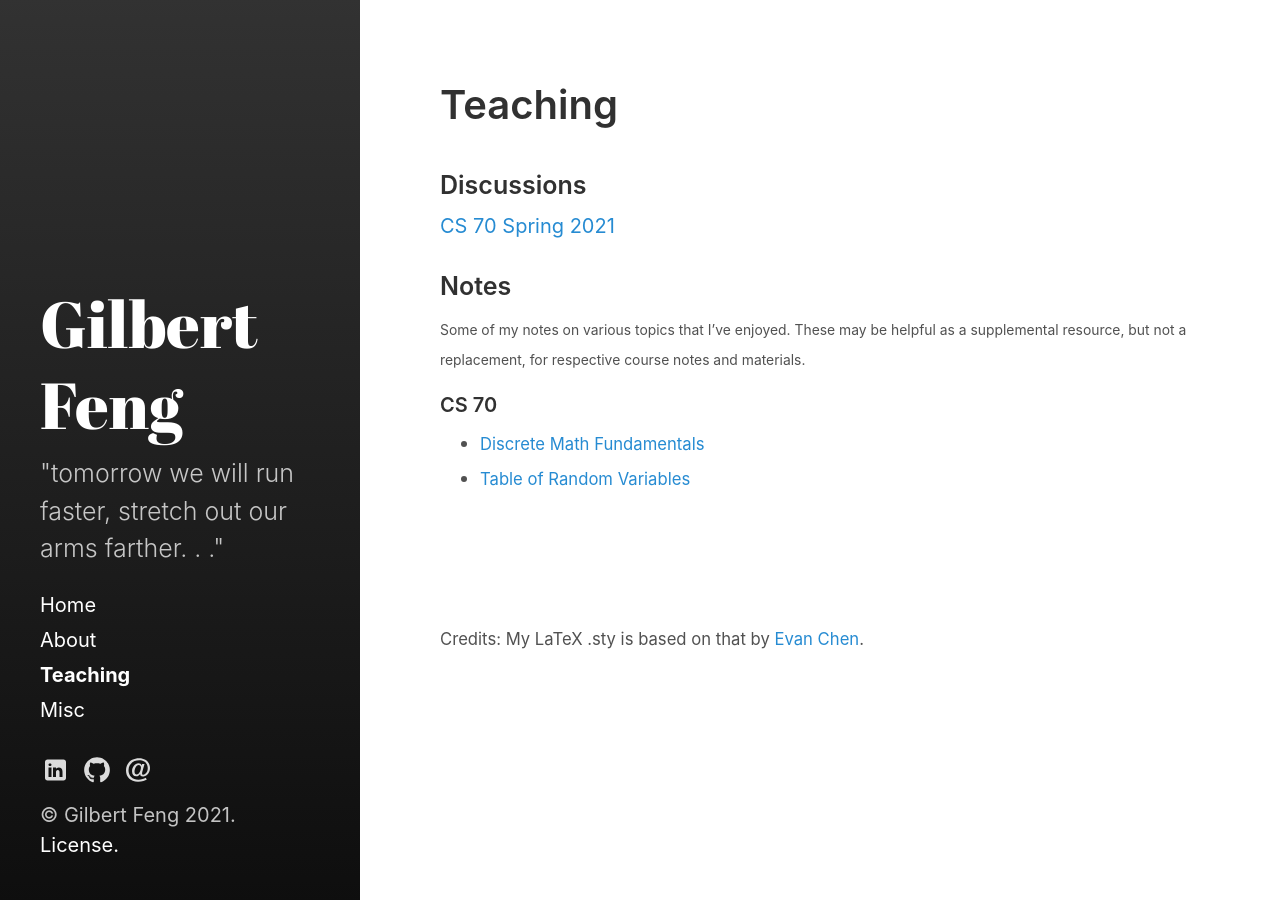
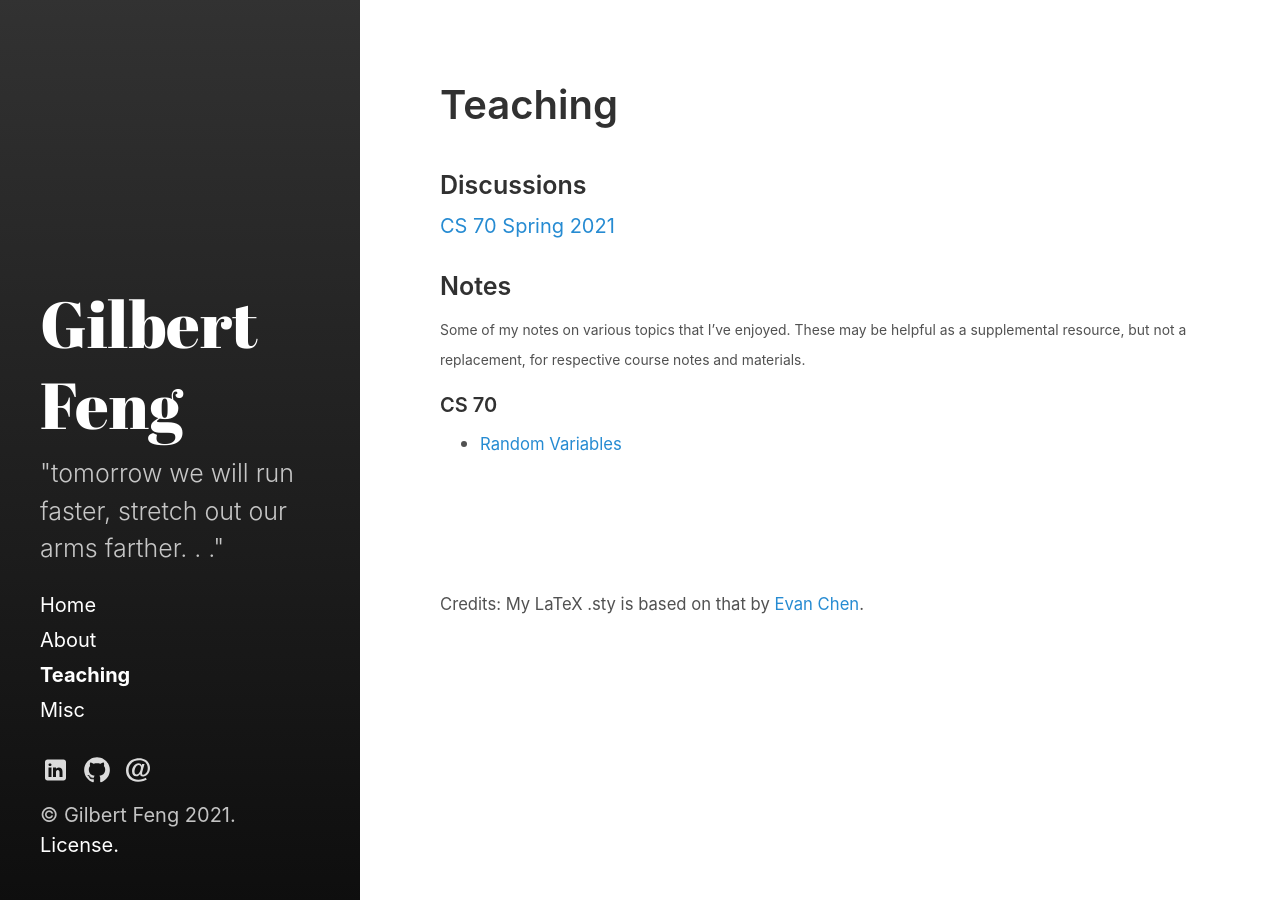
Before and after one commit to gfeng2001/gfeng2001.github.io, a Jekyll site: the page built from teaching.md, in a window 1280 px wide. Built offline with Jekyll 4.4.1, drawn with Linux system fonts in a browser that asks for light colours.

Commit message:
update teaching

```diff
--- a/teaching.md
+++ b/teaching.md
@@ -13,8 +13,7 @@ sidebar_sort_order: 2
 <small><small>Some of my notes on various topics that I've enjoyed. These may be helpful as a supplemental resource, but not a replacement, for respective course notes and materials.</small></small>
 
 <h4>CS 70</h4>
-* <small><a href='/assets/pdfs/cs70/SetsLogicProofs.pdf'> Discrete Math Fundamentals </a></small>
-* <small><a href='/assets/pdfs/cs70/RVs.pdf'> Table of Random Variables </a></small>
+* <small><a href='/assets/pdfs/cs70/RVs.pdf'> Random Variables </a></small>
 
 
 
```
Also changed, not shown: 1 other file.
